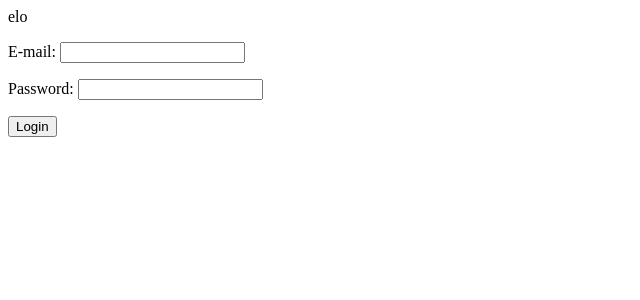
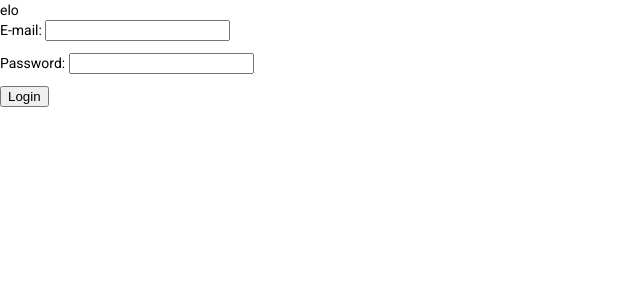
Before and after one commit to tckeijner/elo, an Angular app in the folder client/: page / in a window 1280 px wide. Shown: the top 300 px of the page, without its empty margins (0-640 px from the left). Built offline with nearby package versions, Linux system fonts and the light colour scheme.

Commit message:
install material ui

```diff
--- a/client/angular.json
+++ b/client/angular.json
@@ -31,6 +31,7 @@
               "src/assets"
             ],
             "styles": [
+              "./node_modules/@angular/material/prebuilt-themes/indigo-pink.css",
               "src/styles.scss"
             ],
             "scripts": []
@@ -99,6 +100,7 @@
               "src/assets"
             ],
             "styles": [
+              "./node_modules/@angular/material/prebuilt-themes/indigo-pink.css",
               "src/styles.scss"
             ],
             "scripts": []
--- a/client/package.json
+++ b/client/package.json
@@ -11,10 +11,12 @@
   "private": true,
   "dependencies": {
     "@angular/animations": "~12.1.1",
+    "@angular/cdk": "^12.2.13",
     "@angular/common": "~12.1.1",
     "@angular/compiler": "~12.1.1",
     "@angular/core": "~12.1.1",
     "@angular/forms": "~12.1.1",
+    "@angular/material": "^12.2.13",
     "@angular/platform-browser": "~12.1.1",
     "@angular/platform-browser-dynamic": "~12.1.1",
     "@angular/router": "~12.1.1",
--- a/client/src/app/app.module.ts
+++ b/client/src/app/app.module.ts
@@ -7,6 +7,7 @@
 import { AppComponent } from './app.component';
 import { LoginComponent } from './login/login.component';
 import { AuthenticationService } from './services/authentication.service';
+import { BrowserAnimationsModule } from '@angular/platform-browser/animations';
 
 @NgModule({
   declarations: [
@@ -18,6 +19,7 @@
     HttpClientModule,
     AppRoutingModule,
     ReactiveFormsModule,
+    BrowserAnimationsModule,
   ],
   providers: [
     AuthenticationService
--- a/client/src/index.html
+++ b/client/src/index.html
@@ -6,8 +6,11 @@
   <base href="/">
   <meta name="viewport" content="width=device-width, initial-scale=1">
   <link rel="icon" type="image/x-icon" href="favicon.ico">
+  <link rel="preconnect" href="https://fonts.gstatic.com">
+  <link href="https://fonts.googleapis.com/css2?family=Roboto:wght@300;400;500&display=swap" rel="stylesheet">
+  <link href="https://fonts.googleapis.com/icon?family=Material+Icons" rel="stylesheet">
 </head>
-<body>
+<body class="mat-typography">
   <app-root></app-root>
 </body>
 </html>
--- a/client/src/styles.scss
+++ b/client/src/styles.scss
@@ -1 +1,4 @@
 /* You can add global styles to this file, and also import other style files */
+
+html, body { height: 100%; }
+body { margin: 0; font-family: Roboto, "Helvetica Neue", sans-serif; }
```
Also changed, not shown: 1 other file (tests, documents, lock files or other folders).
